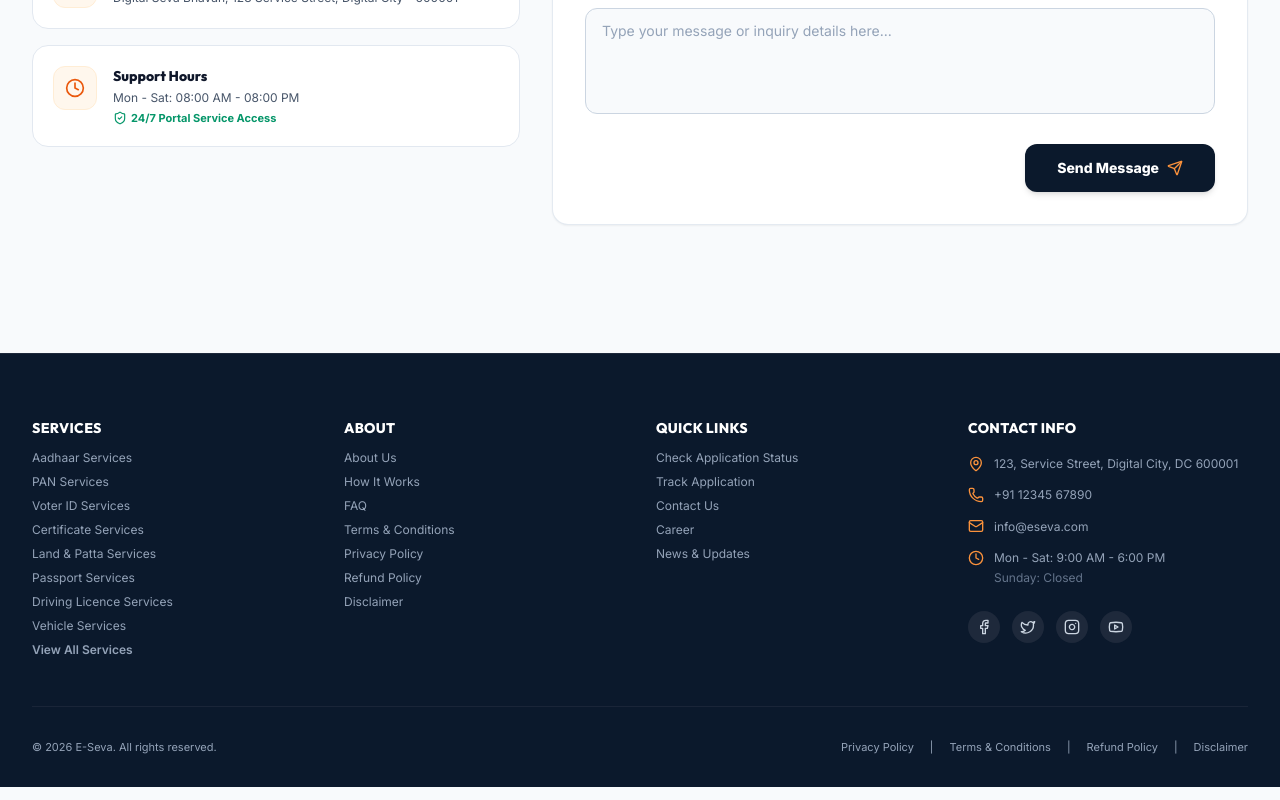
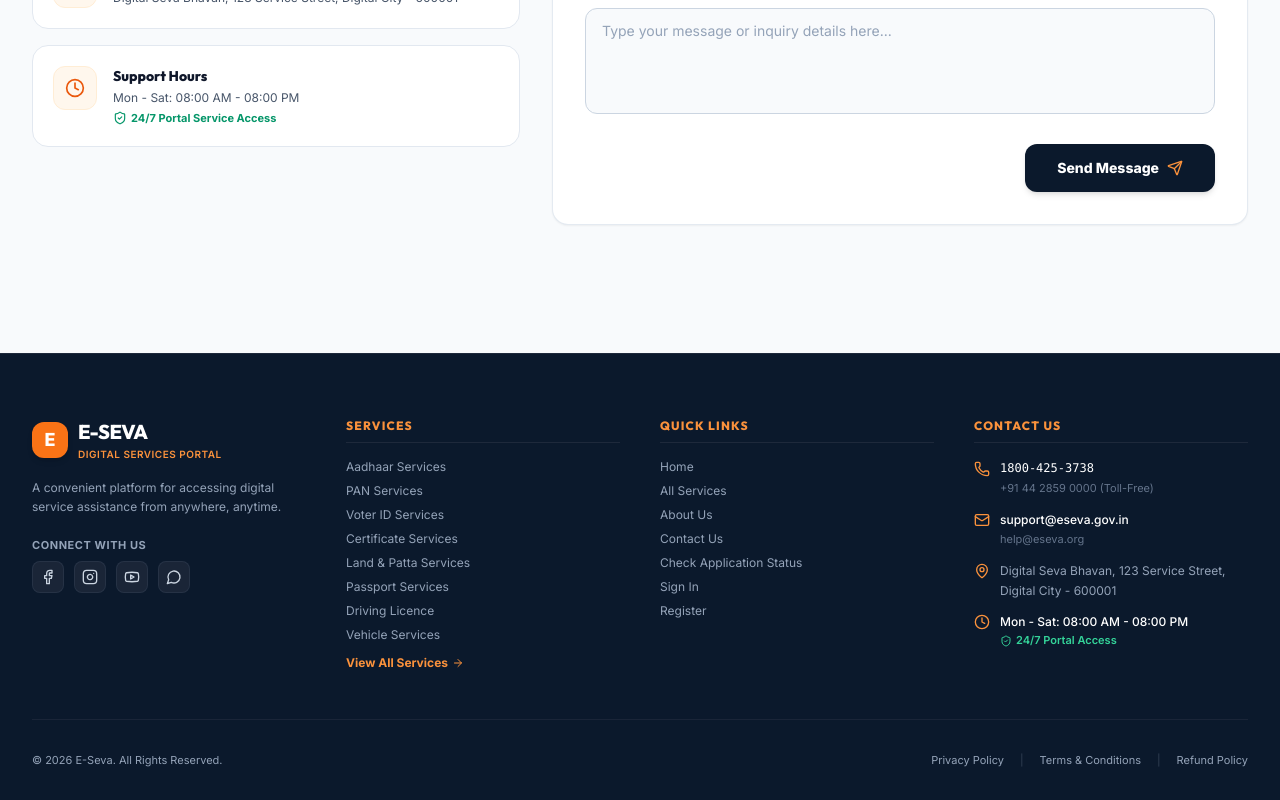
Before and after one commit to suryasuryaa239/e-seva-, a React (Vite) app: page / in a window 1280 px wide. Shown: the part 5899-6699 px from the top of the page. Built offline with nearby package versions, Linux system fonts and the light colour scheme; no server answers; the HTML template or start-up script is replaced by a standard one.

Commit message:
UI/UX Step 10: Redesign 4-column Footer and copyright bar

```diff
--- a/src/components/Footer.jsx
+++ b/src/components/Footer.jsx
@@ -1,113 +1,164 @@
 import React from 'react';
 import { Link } from 'react-router-dom';
-import { MapPin, Phone, Mail, Clock, Facebook, Twitter, Instagram, Youtube } from 'lucide-react';
+import {
+  MapPin, Phone, Mail, Clock, Facebook, Instagram, Youtube, MessageCircle, ShieldCheck, ArrowRight
+} from 'lucide-react';
 
 export default function Footer() {
   return (
-    <footer className="bg-[#0b192c] text-slate-300 pt-16 pb-8 text-xs border-t border-slate-800">
+    <footer className="bg-[#0b192c] text-slate-300 pt-16 pb-8 text-xs border-t border-slate-800 relative">
       <div className="max-w-7xl mx-auto px-4 sm:px-6 lg:px-8 space-y-12">
 
         {/* 4-COLUMN FOOTER GRID */}
-        <div className="grid grid-cols-1 sm:grid-cols-2 lg:grid-cols-4 gap-8">
+        <div className="grid grid-cols-1 sm:grid-cols-2 lg:grid-cols-4 gap-10">
 
-          {/* COLUMN 1: SERVICES */}
-          <div className="space-y-3">
-            <h4 className="font-heading font-extrabold text-white text-sm tracking-wide uppercase">Services</h4>
-            <ul className="space-y-2 text-slate-400 font-normal">
-              <li><Link to="/services/aadhaar" className="hover:text-white transition-colors">Aadhaar Services</Link></li>
-              <li><Link to="/services/pan-services" className="hover:text-white transition-colors">PAN Services</Link></li>
-              <li><Link to="/services/voter" className="hover:text-white transition-colors">Voter ID Services</Link></li>
-              <li><Link to="/services/certificates" className="hover:text-white transition-colors">Certificate Services</Link></li>
-              <li><Link to="/services/land" className="hover:text-white transition-colors">Land & Patta Services</Link></li>
-              <li><Link to="/services/passport" className="hover:text-white transition-colors">Passport Services</Link></li>
-              <li><Link to="/services/driving-licence" className="hover:text-white transition-colors">Driving Licence Services</Link></li>
-              <li><Link to="/services/vehicle" className="hover:text-white transition-colors">Vehicle Services</Link></li>
-              <li><Link to="/services" className="hover:text-orange-400 font-semibold transition-colors">View All Services</Link></li>
-            </ul>
+          {/* COLUMN 1: E-SEVA BRAND IDENTITY */}
+          <div className="space-y-4">
+            <div className="flex items-center gap-2.5">
+              <div className="w-9 h-9 rounded-xl bg-orange-500 flex items-center justify-center text-white shadow-md font-extrabold text-lg">
+                E
+              </div>
+              <div>
+                <span className="font-heading font-extrabold text-xl text-white tracking-tight block">
+                  E-SEVA
+                </span>
+                <span className="text-[10px] text-orange-400 font-semibold uppercase tracking-wider block">
+                  Digital Services Portal
+                </span>
+              </div>
+            </div>
+
+            <p className="text-slate-400 text-xs font-normal leading-relaxed">
+              A convenient platform for accessing digital service assistance from anywhere, anytime.
+            </p>
+
+            <div className="pt-1 space-y-2">
+              <span className="text-[11px] font-bold text-slate-400 uppercase tracking-wider block">
+                Connect With Us
+              </span>
+              <div className="flex items-center gap-2.5">
+                <a
+                  href="#"
+                  aria-label="Facebook"
+                  className="w-8 h-8 rounded-lg bg-slate-800/80 hover:bg-orange-500 text-slate-300 hover:text-white flex items-center justify-center transition-all border border-slate-700/50"
+                >
+                  <Facebook className="w-4 h-4" />
+                </a>
+                <a
+                  href="#"
+                  aria-label="Instagram"
+                  className="w-8 h-8 rounded-lg bg-slate-800/80 hover:bg-orange-500 text-slate-300 hover:text-white flex items-center justify-center transition-all border border-slate-700/50"
+                >
+                  <Instagram className="w-4 h-4" />
+                </a>
+                <a
+                  href="#"
+                  aria-label="YouTube"
+                  className="w-8 h-8 rounded-lg bg-slate-800/80 hover:bg-orange-500 text-slate-300 hover:text-white flex items-center justify-center transition-all border border-slate-700/50"
+                >
+                  <Youtube className="w-4 h-4" />
+                </a>
+                <a
+                  href="#"
+                  aria-label="WhatsApp"
+                  className="w-8 h-8 rounded-lg bg-slate-800/80 hover:bg-orange-500 text-slate-300 hover:text-white flex items-center justify-center transition-all border border-slate-700/50"
+                >
+                  <MessageCircle className="w-4 h-4" />
+                </a>
+              </div>
+            </div>
           </div>
 
-          {/* COLUMN 2: ABOUT */}
-          <div className="space-y-3">
-            <h4 className="font-heading font-extrabold text-white text-sm tracking-wide uppercase">About</h4>
+          {/* COLUMN 2: SERVICES */}
+          <div className="space-y-4">
+            <h4 className="font-heading font-extrabold text-orange-400 text-xs tracking-widest uppercase border-b border-slate-800 pb-2">
+              Services
+            </h4>
             <ul className="space-y-2 text-slate-400 font-normal">
-              <li><Link to="/about" className="hover:text-white transition-colors">About Us</Link></li>
-              <li><a href="#how-it-works" className="hover:text-white transition-colors">How It Works</a></li>
-              <li><Link to="/about" className="hover:text-white transition-colors">FAQ</Link></li>
-              <li><Link to="/terms" className="hover:text-white transition-colors">Terms & Conditions</Link></li>
-              <li><Link to="/privacy" className="hover:text-white transition-colors">Privacy Policy</Link></li>
-              <li><Link to="/refund-policy" className="hover:text-white transition-colors">Refund Policy</Link></li>
-              <li><Link to="/privacy" className="hover:text-white transition-colors">Disclaimer</Link></li>
+              <li><Link to="/services/aadhaar" className="hover:text-white hover:translate-x-0.5 inline-block transition-all">Aadhaar Services</Link></li>
+              <li><Link to="/services/pan-services" className="hover:text-white hover:translate-x-0.5 inline-block transition-all">PAN Services</Link></li>
+              <li><Link to="/services/voter" className="hover:text-white hover:translate-x-0.5 inline-block transition-all">Voter ID Services</Link></li>
+              <li><Link to="/services/certificates" className="hover:text-white hover:translate-x-0.5 inline-block transition-all">Certificate Services</Link></li>
+              <li><Link to="/services/land" className="hover:text-white hover:translate-x-0.5 inline-block transition-all">Land & Patta Services</Link></li>
+              <li><Link to="/services/passport" className="hover:text-white hover:translate-x-0.5 inline-block transition-all">Passport Services</Link></li>
+              <li><Link to="/services/driving-licence" className="hover:text-white hover:translate-x-0.5 inline-block transition-all">Driving Licence</Link></li>
+              <li><Link to="/services/vehicle" className="hover:text-white hover:translate-x-0.5 inline-block transition-all">Vehicle Services</Link></li>
+              <li className="pt-1">
+                <Link to="/services" className="text-orange-400 font-bold hover:text-orange-300 inline-flex items-center gap-1 transition-colors">
+                  <span>View All Services</span>
+                  <ArrowRight className="w-3 h-3" />
+                </Link>
+              </li>
             </ul>
           </div>
 
           {/* COLUMN 3: QUICK LINKS */}
-          <div className="space-y-3">
-            <h4 className="font-heading font-extrabold text-white text-sm tracking-wide uppercase">Quick Links</h4>
+          <div className="space-y-4">
+            <h4 className="font-heading font-extrabold text-orange-400 text-xs tracking-widest uppercase border-b border-slate-800 pb-2">
+              Quick Links
+            </h4>
             <ul className="space-y-2 text-slate-400 font-normal">
-              <li><Link to="/track" className="hover:text-white transition-colors">Check Application Status</Link></li>
-              <li><Link to="/track" className="hover:text-white transition-colors">Track Application</Link></li>
-              <li><Link to="/contact" className="hover:text-white transition-colors">Contact Us</Link></li>
-              <li><Link to="/careers" className="hover:text-white transition-colors">Career</Link></li>
-              <li><Link to="/services" className="hover:text-white transition-colors">News & Updates</Link></li>
+              <li><Link to="/" className="hover:text-white hover:translate-x-0.5 inline-block transition-all">Home</Link></li>
+              <li><Link to="/services" className="hover:text-white hover:translate-x-0.5 inline-block transition-all">All Services</Link></li>
+              <li><Link to="/about" className="hover:text-white hover:translate-x-0.5 inline-block transition-all">About Us</Link></li>
+              <li><Link to="/contact" className="hover:text-white hover:translate-x-0.5 inline-block transition-all">Contact Us</Link></li>
+              <li><Link to="/track" className="hover:text-white hover:translate-x-0.5 inline-block transition-all">Check Application Status</Link></li>
+              <li><Link to="/login" className="hover:text-white hover:translate-x-0.5 inline-block transition-all">Sign In</Link></li>
+              <li><Link to="/register" className="hover:text-white hover:translate-x-0.5 inline-block transition-all">Register</Link></li>
             </ul>
           </div>
 
           {/* COLUMN 4: CONTACT INFO */}
           <div className="space-y-4">
-            <h4 className="font-heading font-extrabold text-white text-sm tracking-wide uppercase">Contact Info</h4>
+            <h4 className="font-heading font-extrabold text-orange-400 text-xs tracking-widest uppercase border-b border-slate-800 pb-2">
+              Contact Us
+            </h4>
 
             <ul className="space-y-3 text-slate-400 font-normal leading-relaxed">
               <li className="flex items-start gap-2.5">
+                <Phone className="w-4 h-4 text-orange-400 shrink-0 mt-0.5" />
+                <div>
+                  <span className="block text-white font-mono font-medium">1800-425-3738</span>
+                  <span className="text-[11px] text-slate-500">+91 44 2859 0000 (Toll-Free)</span>
+                </div>
+              </li>
+
+              <li className="flex items-start gap-2.5">
+                <Mail className="w-4 h-4 text-orange-400 shrink-0 mt-0.5" />
+                <div>
+                  <span className="block text-white font-medium">support@eseva.gov.in</span>
+                  <span className="text-[11px] text-slate-500">help@eseva.org</span>
+                </div>
+              </li>
+
+              <li className="flex items-start gap-2.5">
                 <MapPin className="w-4 h-4 text-orange-400 shrink-0 mt-0.5" />
-                <span>123, Service Street, Digital City, DC 600001</span>
+                <span>Digital Seva Bhavan, 123 Service Street, Digital City - 600001</span>
               </li>
-              <li className="flex items-center gap-2.5">
-                <Phone className="w-4 h-4 text-orange-400 shrink-0" />
-                <span>+91 12345 67890</span>
-              </li>
-              <li className="flex items-center gap-2.5">
-                <Mail className="w-4 h-4 text-orange-400 shrink-0" />
-                <span>info@eseva.com</span>
-              </li>
+
               <li className="flex items-start gap-2.5">
                 <Clock className="w-4 h-4 text-orange-400 shrink-0 mt-0.5" />
                 <div>
-                  <span className="block">Mon - Sat: 9:00 AM - 6:00 PM</span>
-                  <span className="block text-slate-500">Sunday: Closed</span>
+                  <span className="block text-white font-medium">Mon - Sat: 08:00 AM - 08:00 PM</span>
+                  <span className="text-[11px] text-emerald-400 font-semibold flex items-center gap-1">
+                    <ShieldCheck className="w-3 h-3" /> 24/7 Portal Access
+                  </span>
                 </div>
               </li>
             </ul>
-
-            {/* Social Media Icons */}
-            <div className="pt-2 flex items-center gap-3">
-              <a href="#" className="w-8 h-8 rounded-full bg-slate-800 hover:bg-orange-500 text-slate-300 hover:text-white flex items-center justify-center transition-colors">
-                <Facebook className="w-4 h-4" />
-              </a>
-              <a href="#" className="w-8 h-8 rounded-full bg-slate-800 hover:bg-orange-500 text-slate-300 hover:text-white flex items-center justify-center transition-colors">
-                <Twitter className="w-4 h-4" />
-              </a>
-              <a href="#" className="w-8 h-8 rounded-full bg-slate-800 hover:bg-orange-500 text-slate-300 hover:text-white flex items-center justify-center transition-colors">
-                <Instagram className="w-4 h-4" />
-              </a>
-              <a href="#" className="w-8 h-8 rounded-full bg-slate-800 hover:bg-orange-500 text-slate-300 hover:text-white flex items-center justify-center transition-colors">
-                <Youtube className="w-4 h-4" />
-              </a>
-            </div>
           </div>
 
         </div>
 
         {/* BOTTOM COPYRIGHT & LEGAL LINKS BAR */}
         <div className="pt-8 border-t border-slate-800/80 flex flex-col sm:flex-row items-center justify-between gap-4 text-[11px] text-slate-400">
-          <p>© {new Date().getFullYear()} E-Seva. All rights reserved.</p>
+          <p>© {new Date().getFullYear()} E-Seva. All Rights Reserved.</p>
           <div className="flex flex-wrap items-center justify-center gap-4 text-slate-400">
             <Link to="/privacy" className="hover:text-white transition-colors">Privacy Policy</Link>
-            <span>|</span>
+            <span className="text-slate-700">|</span>
             <Link to="/terms" className="hover:text-white transition-colors">Terms & Conditions</Link>
-            <span>|</span>
+            <span className="text-slate-700">|</span>
             <Link to="/refund-policy" className="hover:text-white transition-colors">Refund Policy</Link>
-            <span>|</span>
-            <Link to="/privacy" className="hover:text-white transition-colors">Disclaimer</Link>
           </div>
         </div>
 
```
